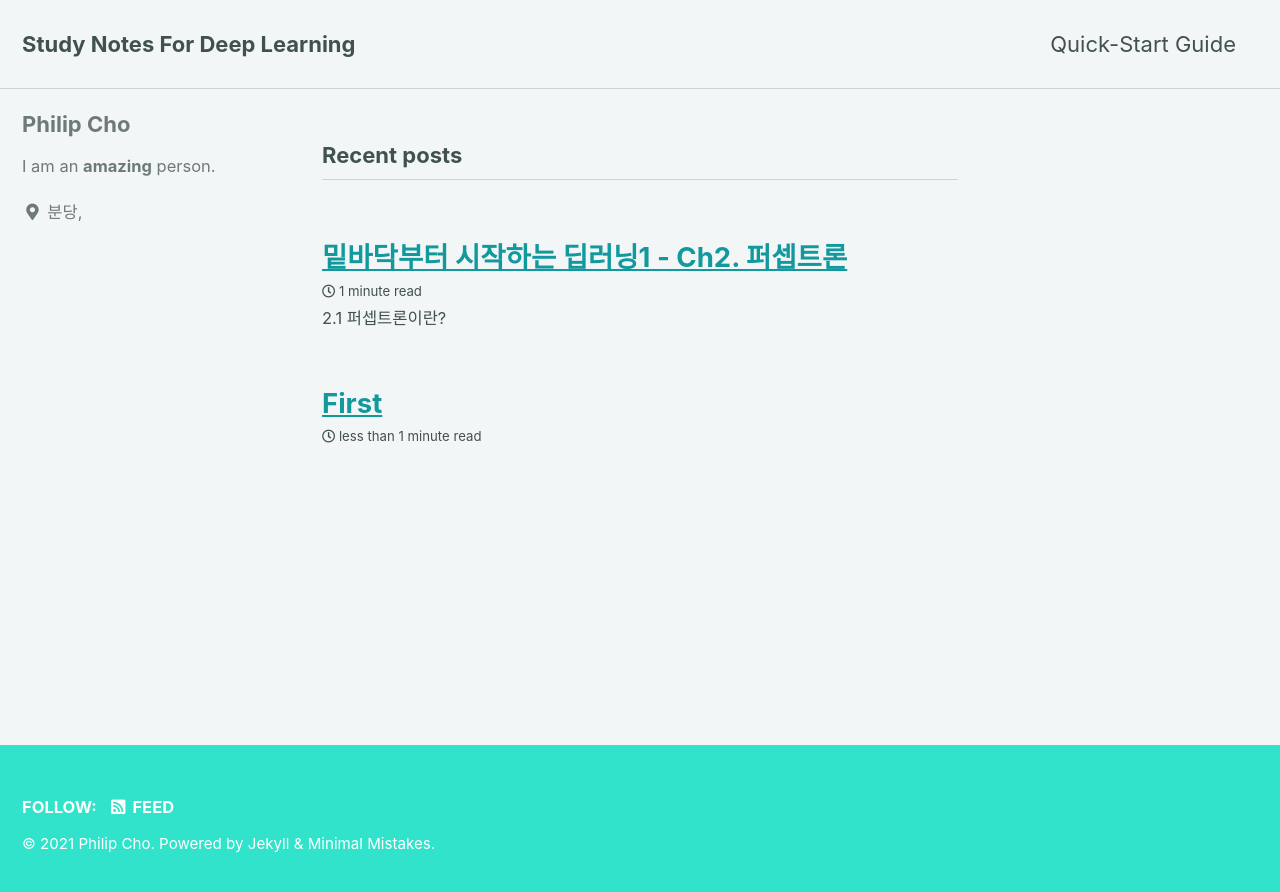
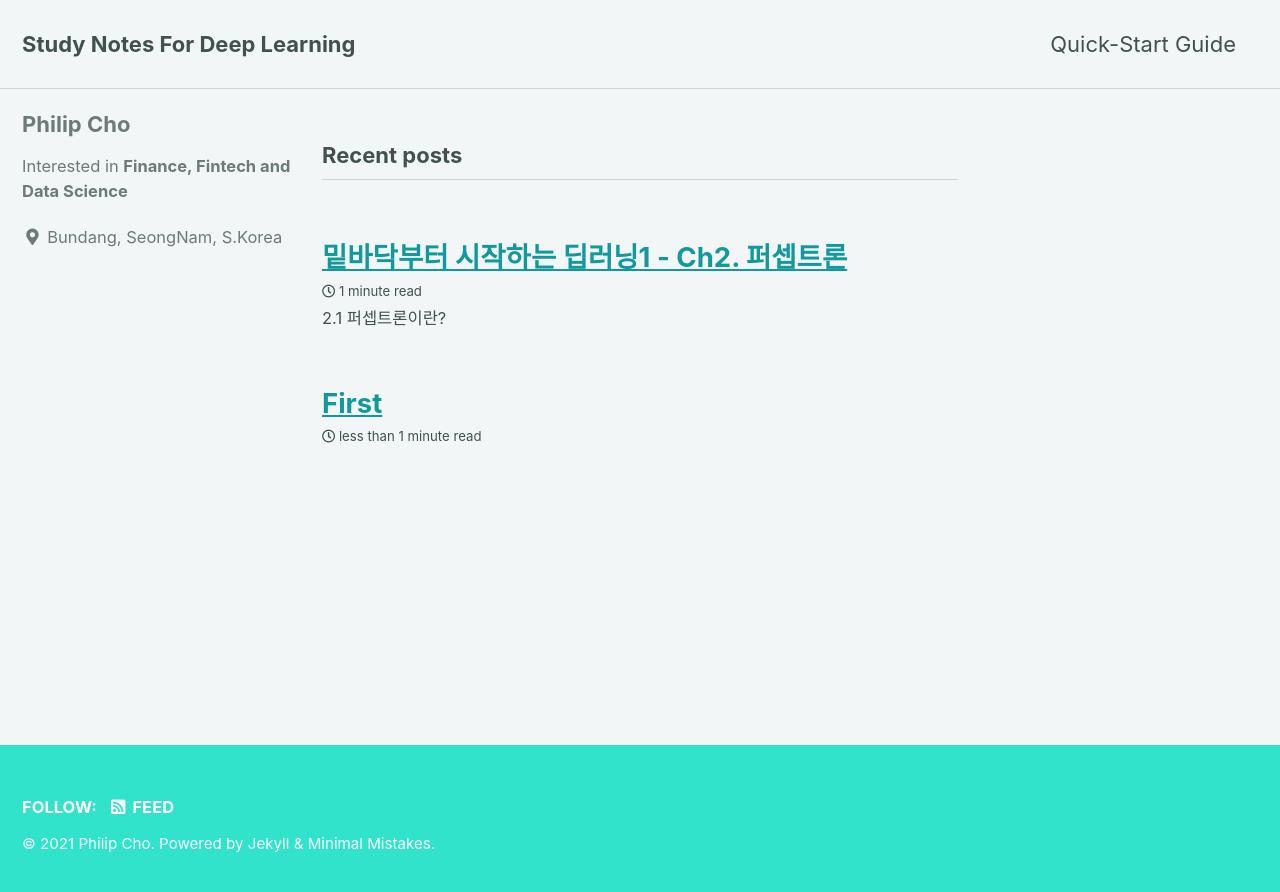
Before and after one commit to Philip-Cho/Philip-Cho.github.io, a Jekyll site: the page built from index.html, in a window 1280 px wide. Shown: the top 892 px of the page. Built offline with Jekyll 4.4.1, drawn with Linux system fonts in a browser that asks for light colours; cached includes are drawn as plain includes; the list of posts is cut into pages by our own code.

Commit message:
Update _config.yml

```diff
--- a/_config.yml
+++ b/_config.yml
@@ -104,8 +104,8 @@ analytics:
 author:
   name             : "Philip Cho"
   avatar           : # path of avatar image, e.g. "/assets/images/bio-photo.jpg"
-  bio              : "I am an **amazing** person."
-  location         : "분당, "
+  bio              : "Interested in **Finance, Fintech and Data Science**"
+  location         : "Bundang, SeongNam, S.Korea"
   email            :
   links:
     - label: "Email"
```
